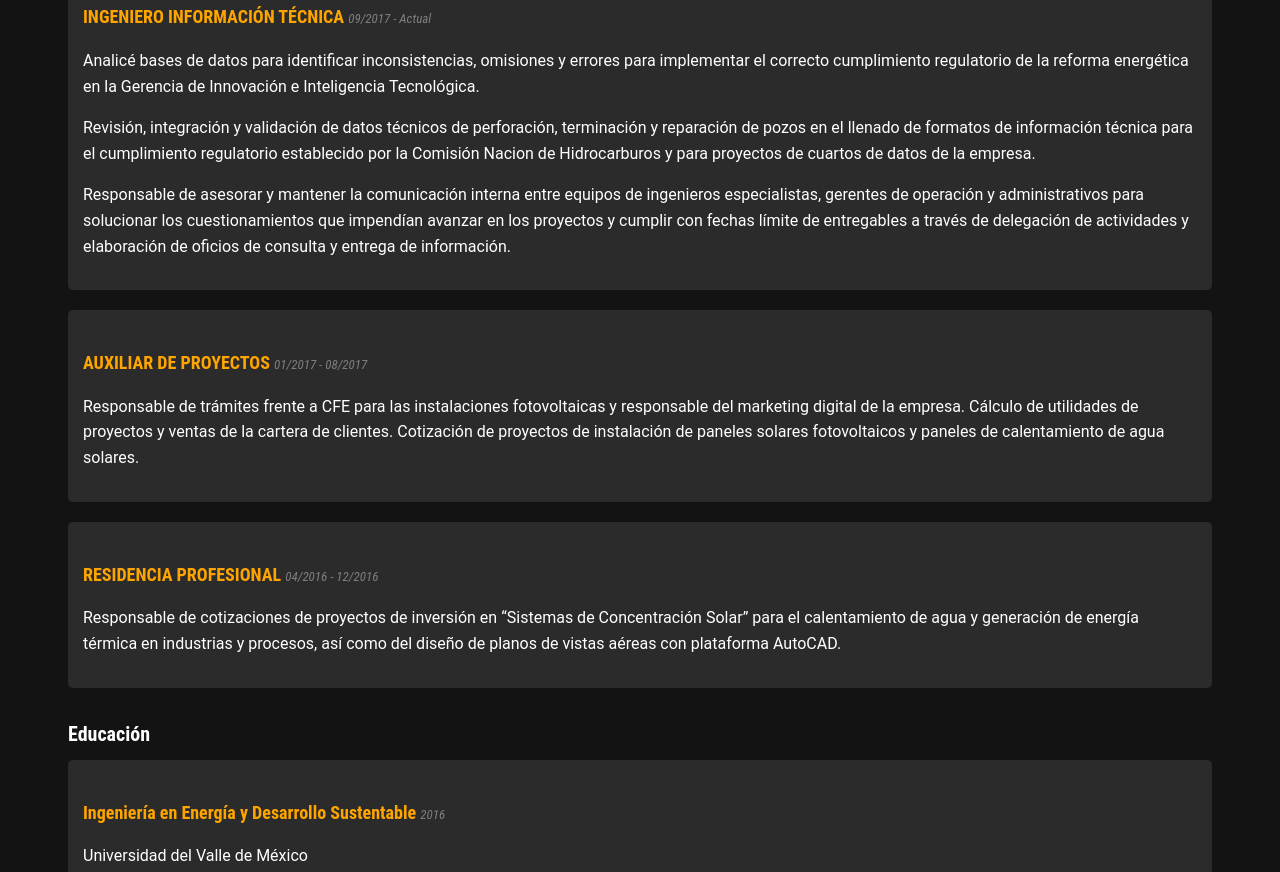
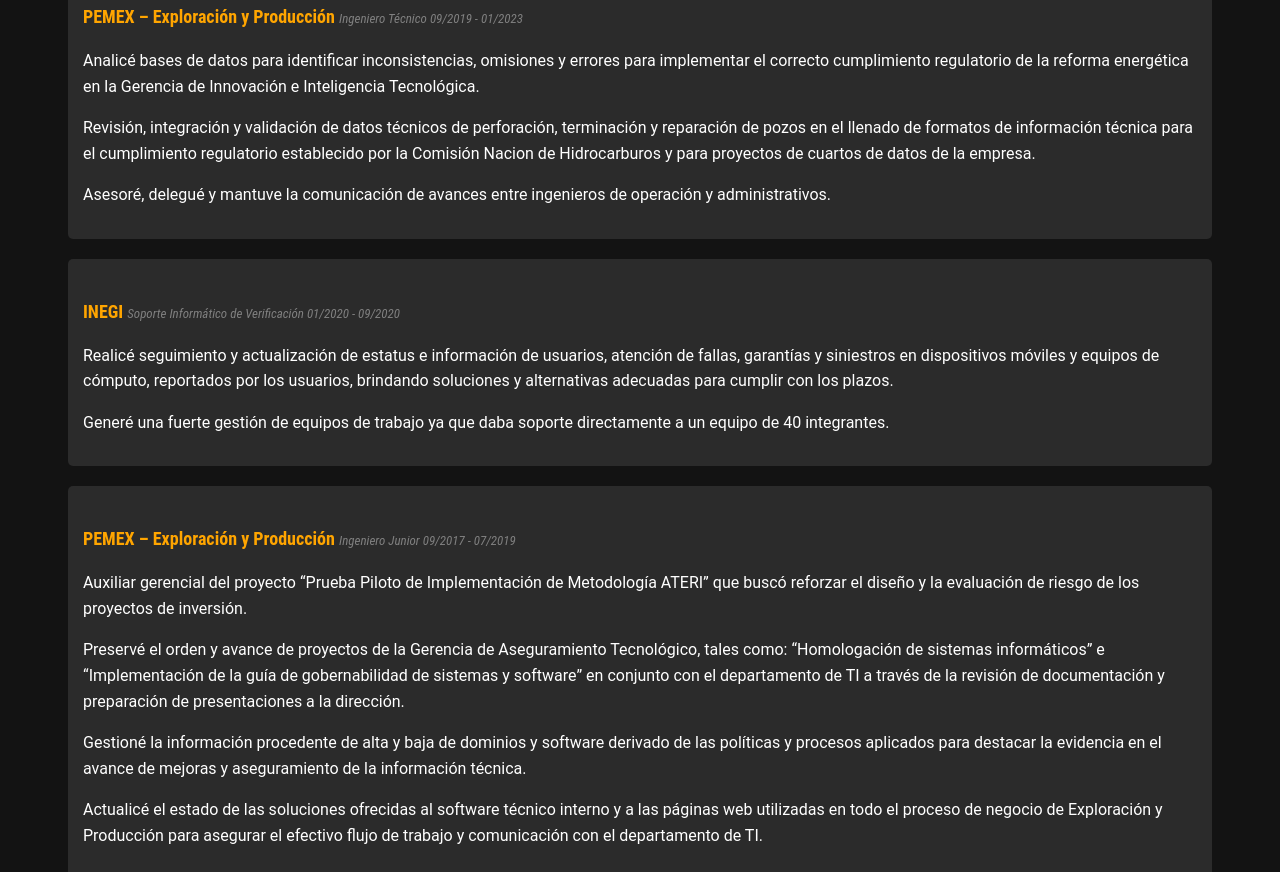
Before and after one commit to FridaMercado/Portofolio, a plain HTML site: page index.html in a window 1280 px wide. Shown: the part 659-1531 px from the top of the page. Drawn offline with Linux system fonts and the light colour scheme.

Commit message:
Update index.html

```diff
--- a/index.html
+++ b/index.html
@@ -5,7 +5,7 @@
     <meta name="viewport" content="width=device-width, initial-scale=1.0">
     <link rel="stylesheet" href="./css/style.css">
     <link rel="stylesheet" href="https://cdnjs.cloudflare.com/ajax/libs/font-awesome/6.4.2/css/all.min.css" integrity="sha512-z3gLpd7yknf1YoNbCzqRKc4qyor8gaKU1qmn+CShxbuBusANI9QpRohGBreCFkKxLhei6S9CQXFEbbKuqLg0DA==" crossorigin="anonymous" referrerpolicy="no-referrer" />
-    <title>Mi CV</title>
+    <title>Frida-Portafolio</title>
 </head>
 <body>
     <header class="intro">
@@ -28,18 +28,22 @@
         <section class="work-experience">
             <h3>Experiencia Profesional</h3>
             <div class="job">
-                <h4>INGENIERO INFORMACIÓN TÉCNICA <span>09/2017 - Actual</span></h4>
+                <h4>PEMEX – Exploración y Producción <span id="role">Ingeniero Técnico </span><span id="date">09/2019 - 01/2023</span></h4>
                 <p>Analicé bases de datos para identificar inconsistencias, omisiones y errores para implementar el correcto cumplimiento regulatorio de la reforma energética en la Gerencia de Innovación e Inteligencia Tecnológica.</p>
                 <p>Revisión, integración y validación de datos técnicos de perforación, terminación y reparación de pozos en el llenado de formatos de información técnica para el cumplimiento regulatorio establecido por la Comisión Nacion de Hidrocarburos y para proyectos de cuartos de datos de la empresa.</p>
-                <p>Responsable de asesorar y mantener la comunicación interna entre equipos de ingenieros especialistas, gerentes de operación y administrativos para solucionar los cuestionamientos que impendían avanzar en los proyectos y cumplir con fechas límite de entregables a través de delegación de actividades y elaboración de oficios de consulta y entrega de información.</p>
+                <p>Asesoré, delegué y mantuve la comunicación de avances entre ingenieros de operación y administrativos.</p>
             </div>
             <div class="job">
-                <h4>AUXILIAR DE PROYECTOS <span>01/2017 - 08/2017</span></h4>
-                <p>Responsable de trámites frente a CFE para las instalaciones fotovoltaicas y responsable del marketing digital de la empresa. Cálculo de utilidades de proyectos y ventas de la cartera de clientes. Cotización de proyectos de instalación de paneles solares fotovoltaicos y paneles de calentamiento de agua solares.</p>
+                <h4>INEGI <span id="role">Soporte Informático de Verificación </span><span id="date">01/2020 - 09/2020</span></h4>
+                <p>Realicé seguimiento y actualización de estatus e información de usuarios, atención de fallas, garantías y siniestros en dispositivos móviles y equipos de cómputo, reportados por los usuarios, brindando soluciones y alternativas adecuadas para cumplir con los plazos.</p>
+                <p>Generé una fuerte gestión de equipos de trabajo ya que daba soporte directamente a un equipo de 40 integrantes.</p>
             </div>
             <div class="job">
-                <h4>RESIDENCIA PROFESIONAL <span>04/2016 - 12/2016</span></h4>
-                <p>Responsable de cotizaciones de proyectos de inversión en “Sistemas de Concentración Solar” para el calentamiento de agua y generación de energía térmica en industrias y procesos, así como del diseño de planos de vistas aéreas con plataforma AutoCAD.</p>
+                <h4>PEMEX – Exploración y Producción <span id="role">Ingeniero Junior </span><span id="date">09/2017 - 07/2019</span></h4>
+                <p>Auxiliar gerencial del proyecto “Prueba Piloto de Implementación de Metodología ATERI” que buscó reforzar el diseño y la evaluación de riesgo de los proyectos de inversión.</p>
+                <p>Preservé el orden y avance de proyectos de la Gerencia de Aseguramiento Tecnológico, tales como: “Homologación de sistemas informáticos” e “Implementación de la guía de gobernabilidad de sistemas y software” en conjunto con el departamento de TI a través de la revisión de documentación y preparación de presentaciones a la dirección.</p>
+                <p>Gestioné la información procedente de alta y baja de dominios y software derivado de las políticas y procesos aplicados para destacar la evidencia en el avance de mejoras y aseguramiento de la información técnica.</p>
+                <p>Actualicé el estado de las soluciones ofrecidas al software técnico interno y a las páginas web utilizadas en todo el proceso de negocio de Exploración y Producción para asegurar el efectivo flujo de trabajo y comunicación con el departamento de TI.</p>
             </div>
         </section>
 
@@ -82,7 +86,8 @@
         <div class="project-card">
             <img src="./assets/3d-garden.jpg" alt="Proyecto 2">
             <h4>Ecommerce 3D- Garden</h4>
-            <p>Como parte del bootcamp de Generation desarrollé un proyecto integrador donde diseñé y desarrollé una plataforma ecommerce desde cero, utilizando las tecnologías Java, JavaScript, HTML y React. Trabajé en el backend y frontend, implementando bases de datos en SQL-MongoDB y asegurando la calidad del sistema mediante pruebas (testing). Además, desplegué la aplicación en una arquitectura de AWS, gestionando su infraestructura en la nube para garantizar escalabilidad y rendimiento.</p>
+            <p>Como parte del bootcamp de Generation desarrollé un proyecto integrador donde diseñé y desarrollé una plataforma ecommerce desde cero, utilizando las tecnologías Java, JavaScript, HTML y React.</p>
+            <p><strong>Backend & Frontend: </strong>Implementación de bases de datos en SQL-MongoDB, asegurando la calidad del sistema mediante pruebas (testing). Además, del despliegue la aplicación en una arquitectura de AWS, gestionando su infraestructura en la nube para garantizar escalabilidad y rendimiento.</p>
             <a href="#" class="btn">Ver más</a>
         </div>
 
```
